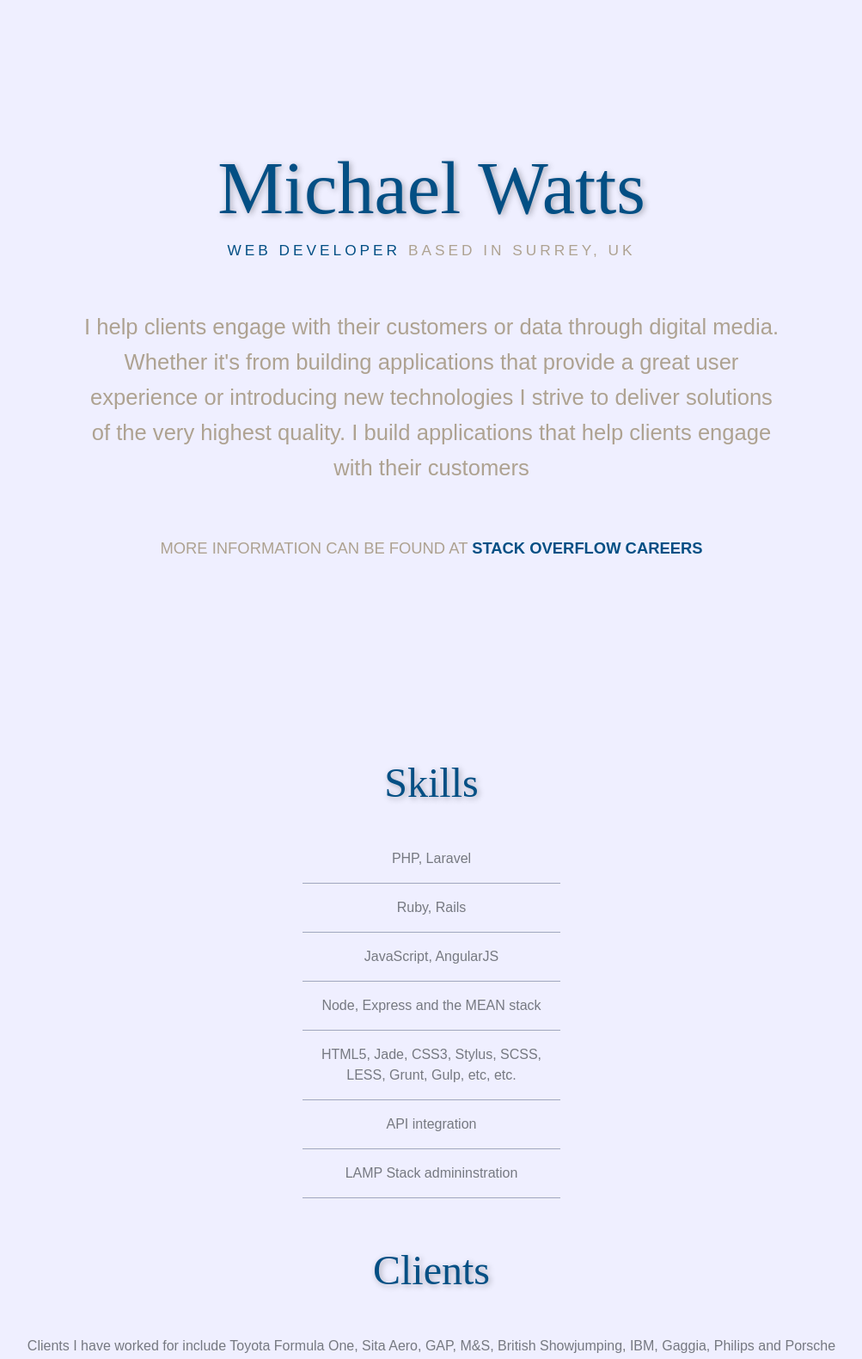
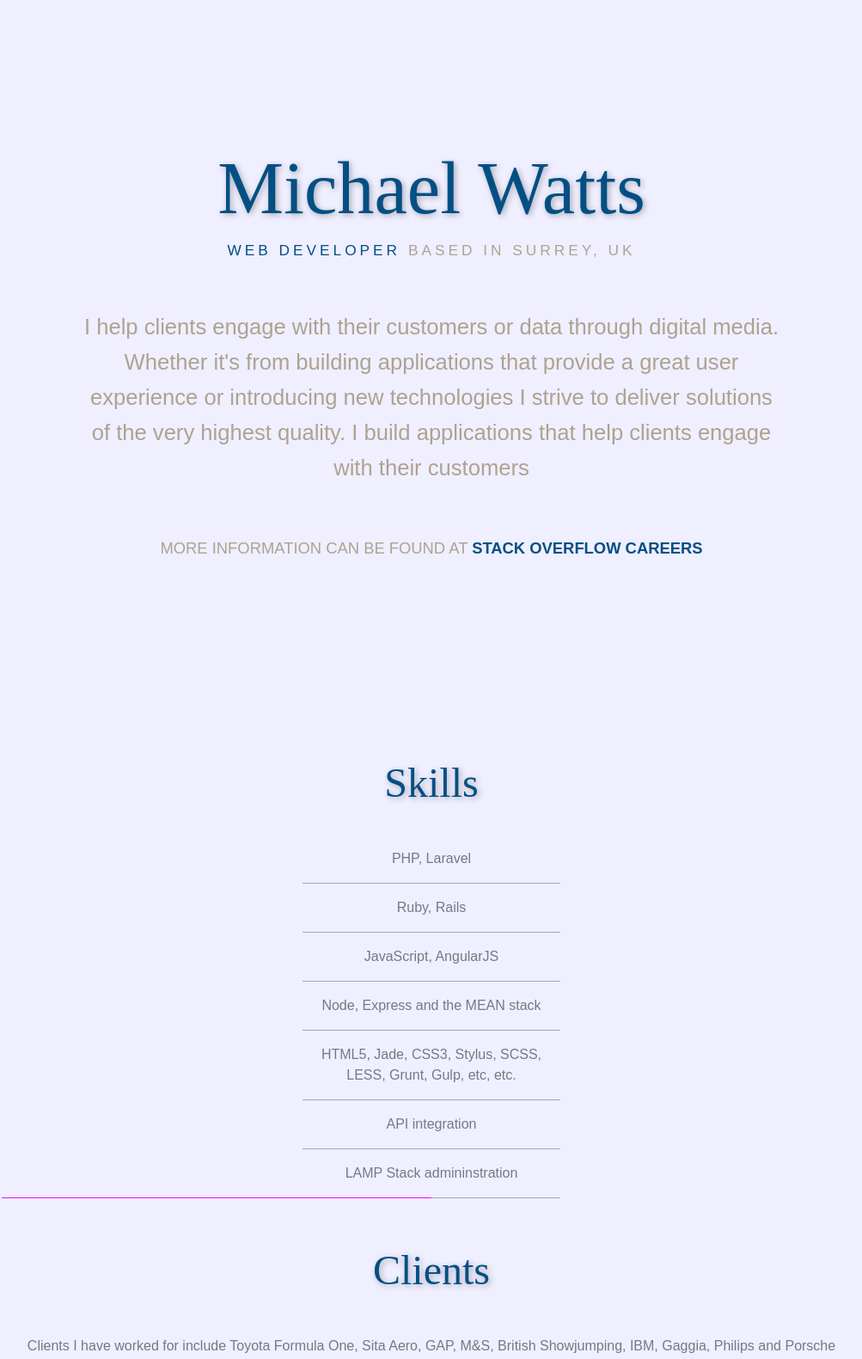
Before and after one commit to mj-watts/michaelwatts.me-website, a Jekyll site: the page index.html, which Jekyll copies as it is, in a window 1280 px wide. Shown: the top 1581 px of the page at 86% size, without its empty margins (138-1141 px from the left). Built offline with Jekyll 4.4.1, drawn with Linux system fonts in a browser that asks for light colours.

Commit message:
Update index.html

```diff
--- a/index.html
+++ b/index.html
@@ -139,6 +139,15 @@
             border-bottom: 1px solid rgba(57, 73, 102, 0.43);
             padding-bottom: 1em;
             width: 70%;
+        }
+        .list-bordered li:before {
+            content : "";
+            position: absolute;
+            left    : 0;
+            bottom  : 0;
+            height  : 1px;
+            width   : 50%;  /* or 100px */
+            border-bottom:1px solid magenta;
         }
         .text-center {text-align: center;}
         .script {
```
